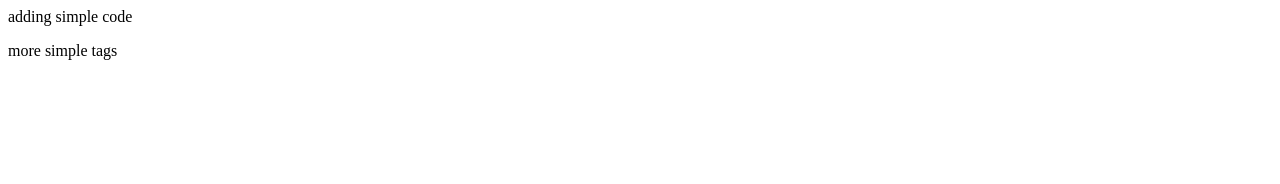
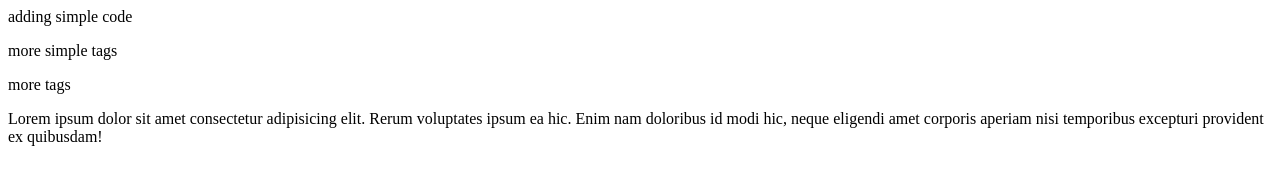
Before and after one commit to Dagan789/Git_In_Class, a plain HTML site: page index.html in a window 1280 px wide. Drawn offline with Linux system fonts and the light colour scheme.

Commit message:
more tags and paragraph added

```diff
--- a/index.html
+++ b/index.html
@@ -1,15 +1,20 @@
 <html lang="en">
-
-<head>
+  <head>
     <meta charset="UTF-8" />
     <meta http-equiv="X-UA-Compatible" content="IE=edge" />
     <meta name="viewport" content="width=device-width, initial-scale=1.0" />
     <title>Document</title>
-</head>
+  </head>
 
-<body>
+  <body>
     <p>adding simple code</p>
     <p>more simple tags</p>
-</body>
 
+    <p>more tags</p>
+    <p>
+      Lorem ipsum dolor sit amet consectetur adipisicing elit. Rerum voluptates
+      ipsum ea hic. Enim nam doloribus id modi hic, neque eligendi amet corporis
+      aperiam nisi temporibus excepturi provident ex quibusdam!
+    </p>
+  </body>
 </html>
```
